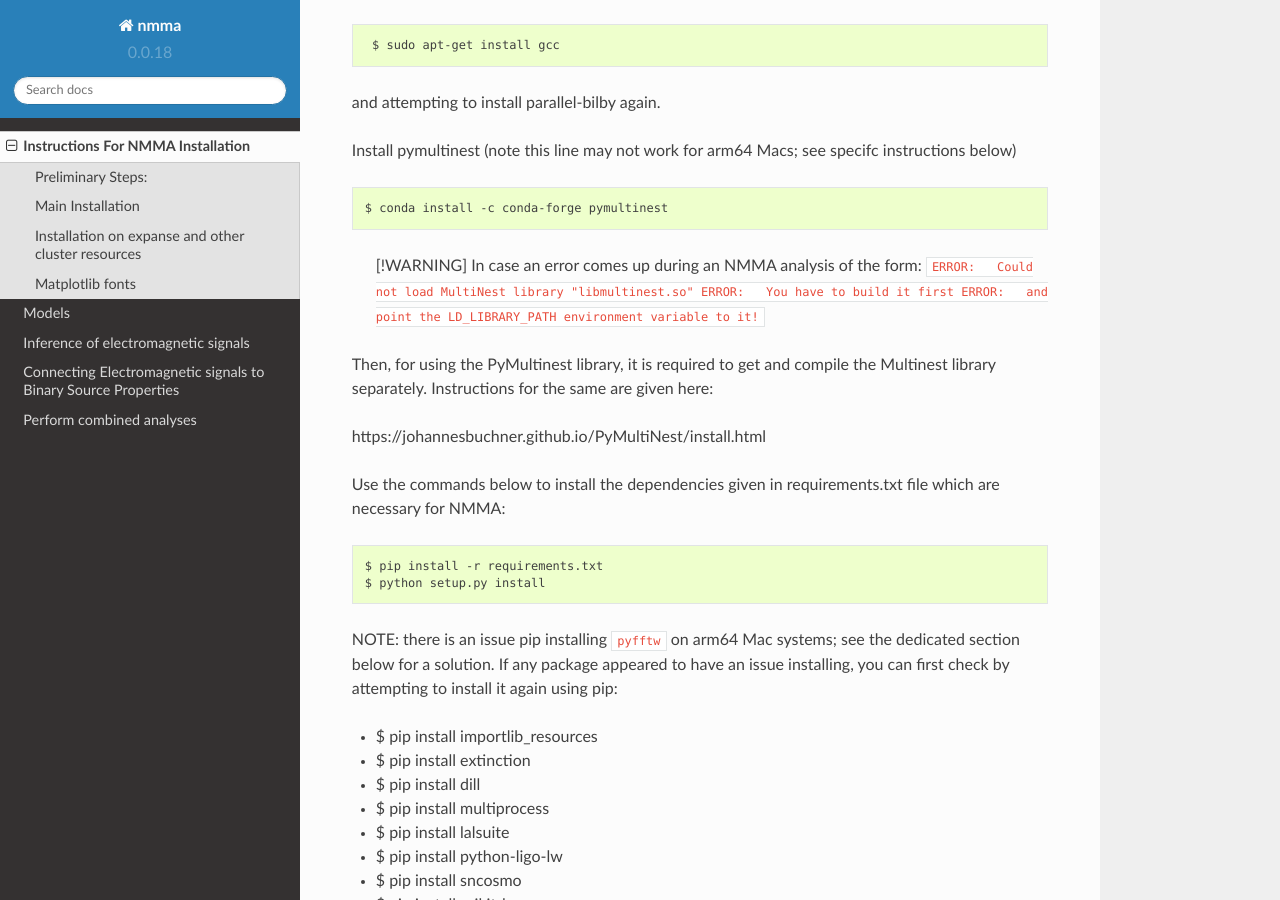
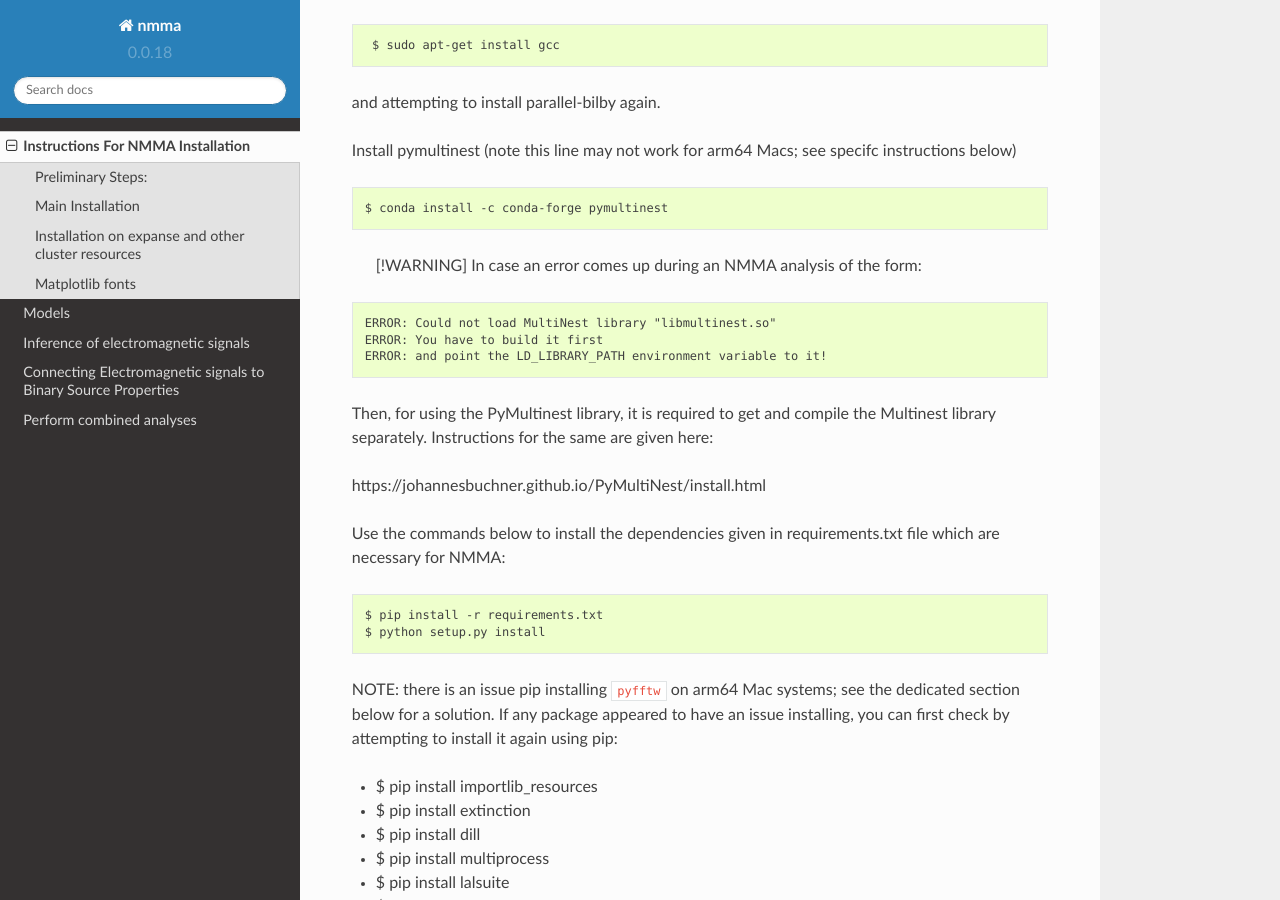
Before and after one commit to nuclear-multimessenger-astronomy/nmma, a Sphinx documentation site: the page built from doc/installation.md, in a window 1280 px wide and 900 px high, scrolled down 2502 px. Built offline with Sphinx 7.4.7 and the Read the Docs theme 2.0.0, drawn with Linux system fonts in a browser that asks for light colours; pages that are not in the unit, such as notebooks, are missing from menus; some of the changed lines change nothing that is shown.

Commit message:
updated docs

````diff
--- a/doc/installation.md
+++ b/doc/installation.md
@@ -105,8 +105,12 @@ $ conda install -c conda-forge pymultinest
 ```
 
 > [!WARNING]
-> In case an error comes up during an NMMA analysis of the form: `ERROR:   Could not load MultiNest library "libmultinest.so" ERROR:   You have to build it first ERROR:   and point the LD_LIBRARY_PATH environment variable to it!`
-
+> In case an error comes up during an NMMA analysis of the form:
+```
+ERROR: Could not load MultiNest library "libmultinest.so"
+ERROR: You have to build it first
+ERROR: and point the LD_LIBRARY_PATH environment variable to it!
+```
 
 Then, for using the PyMultinest library, it is required to get and compile the Multinest library separately. Instructions for the same are given here:
 
````
